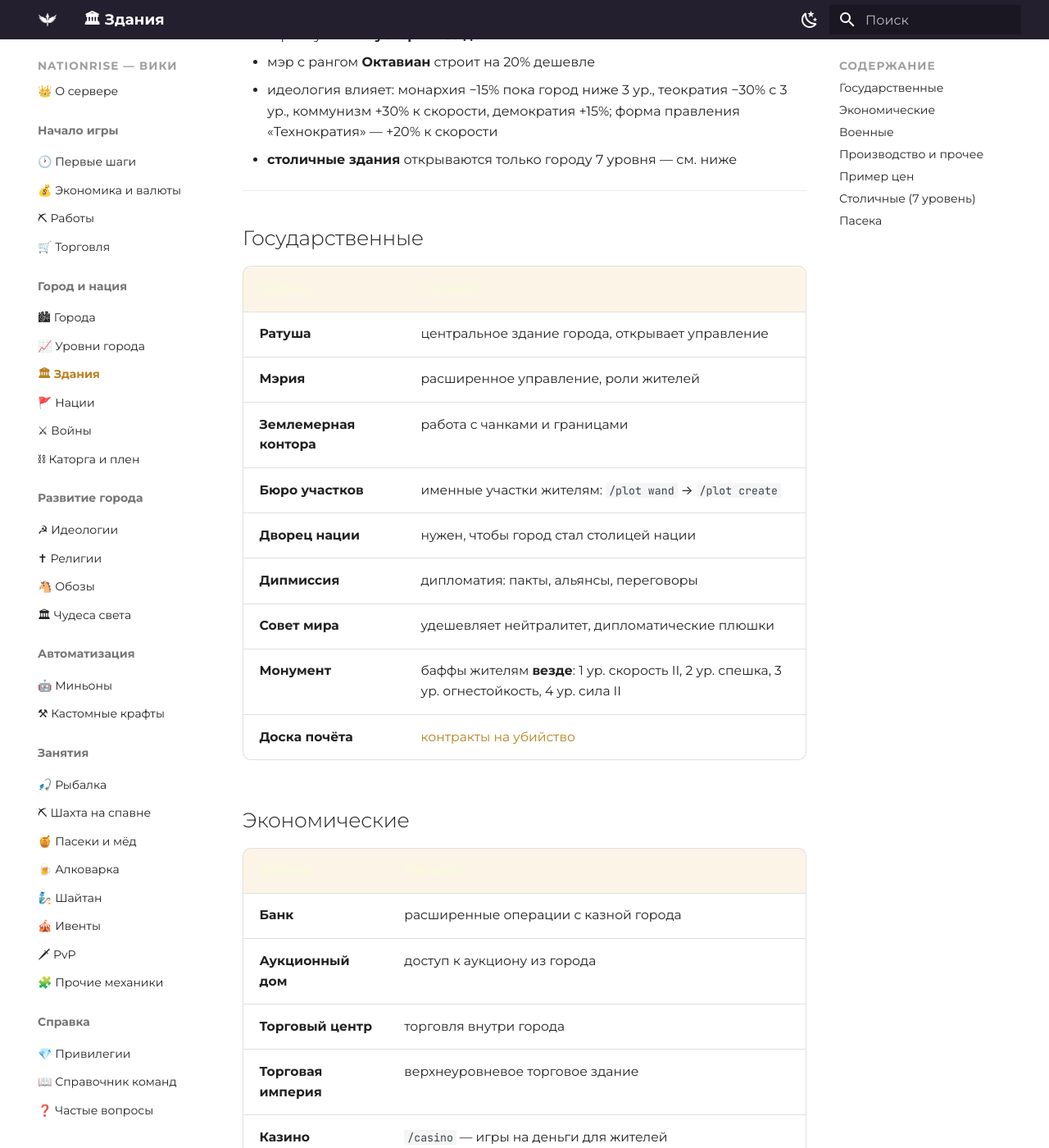
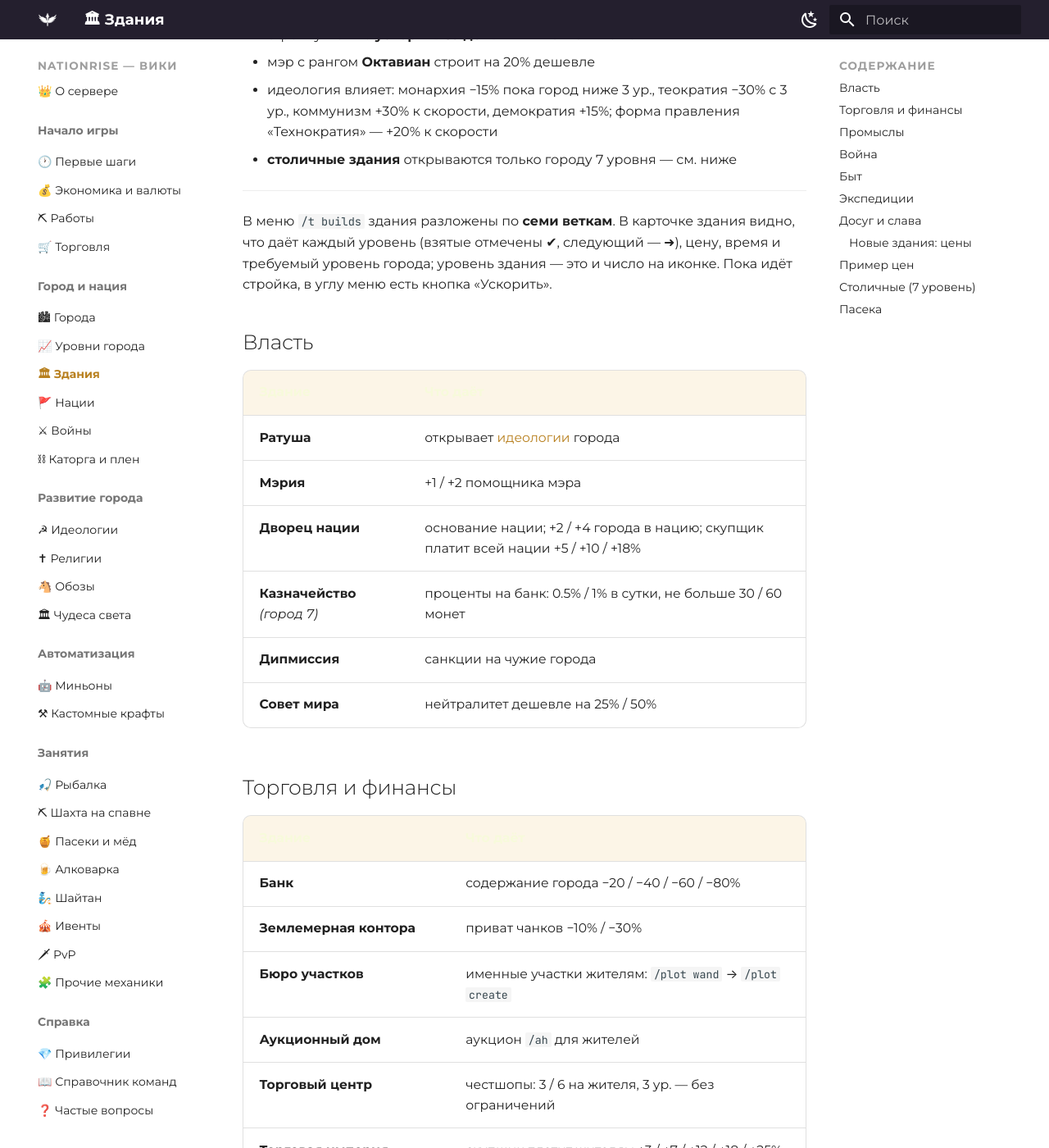
Before and after one commit to zixSSSed/NationRise-Wiki-RU, an MkDocs documentation site: the page built from docs/buildings.md, in a window 1280 px wide and 1400 px high, scrolled down 385 px. Shown: the whole window at 82% size. Built offline with MkDocs 1.6.1 and Material for MkDocs 9.7.7, drawn with Linux system fonts in a browser that asks for light colours; some of the changed text lies outside the part shown.

Commit message:
Здания: 7 веток, 5 новых зданий, Монумент 5; шахта 1400/2500; спавнеры; Добыча IV/V в лавке Дома
Co-Authored-By: Claude Opus 5.5 <noreply@anthropic.com>

```diff
--- a/docs/buildings.md
+++ b/docs/buildings.md
@@ -15,58 +15,99 @@
 
 ---
 
-## Государственные
+В меню `/t builds` здания разложены по **семи веткам**. В карточке здания видно, что даёт
+каждый уровень (взятые отмечены ✔, следующий — ➜), цену, время и требуемый уровень города;
+уровень здания — это и число на иконке. Пока идёт стройка, в углу меню есть кнопка «Ускорить».
+
+## Власть
 
 | Здание | Что даёт |
 |---|---|
-| **Ратуша** | центральное здание города, открывает управление |
-| **Мэрия** | расширенное управление, роли жителей |
-| **Землемерная контора** | работа с чанками и границами |
-| **Бюро участков** | именные участки жителям: `/plot wand` → `/plot create` |
-| **Дворец нации** | нужен, чтобы город стал столицей нации |
-| **Дипмиссия** | дипломатия: пакты, альянсы, переговоры |
-| **Совет мира** | удешевляет нейтралитет, дипломатические плюшки |
-| **Монумент** | баффы жителям **везде**: 1 ур. скорость II, 2 ур. спешка, 3 ур. огнестойкость, 4 ур. сила II |
-| **Доска почёта** | [контракты на убийство](pvp.md#контракты-на-убийство) |
+| **Ратуша** | открывает [идеологии](ideology.md) города |
+| **Мэрия** | +1 / +2 помощника мэра |
+| **Дворец нации** | основание нации; +2 / +4 города в нацию; скупщик платит всей нации +5 / +10 / +18% |
+| **Казначейство** *(город 7)* | проценты на банк: 0.5% / 1% в сутки, не больше 30 / 60 монет |
+| **Дипмиссия** | санкции на чужие города |
+| **Совет мира** | нейтралитет дешевле на 25% / 50% |
 
-## Экономические
+## Торговля и финансы
 
 | Здание | Что даёт |
 |---|---|
-| **Банк** | расширенные операции с казной города |
-| **Аукционный дом** | доступ к аукциону из города |
-| **Торговый центр** | торговля внутри города |
-| **Торговая империя** | верхнеуровневое торговое здание |
-| **Казино** | `/casino` — игры на деньги для жителей |
-| **Склад** | общий склад: 9 / 18 / 27 слотов по уровням, 4 уровень (столица) — четвёртая страница |
-| **Камера хранения** | личный рюкзак на 45 слотов **всем жителям** города |
+| **Банк** | содержание города −20 / −40 / −60 / −80% |
+| **Землемерная контора** | приват чанков −10% / −30% |
+| **Бюро участков** | именные участки жителям: `/plot wand` → `/plot create` |
+| **Аукционный дом** | аукцион `/ah` для жителей |
+| **Торговый центр** | честшопы: 3 / 6 на жителя, 3 ур. — без ограничений |
+| **Торговая империя** | скупщик платит жителям +3 / +7 / +12 / +18 / +25% |
+| **Торговая гильдия** *(город 7)* | +2 / +4 лота на аукционе каждому жителю |
+
+## Промыслы
+
+| Здание | Что даёт |
+|---|---|
+| **Мастерская** | 1 ур. `/anvil`, 2 ур. `/wb`, 3 ур. `/fix`; 4 ур. (город 7) — `/fix all` раз в час |
+| **ПТУ Сухого Лога** | +20% / +35% опыта жителям |
+| **Академия** *(город 7)* | +10% / +20% к зарплате на [работах](jobs.md) |
+| **Цех миньонов** | крафт [миньонов](minions.md), прокачка до 10 лвл, закупка топлива |
+| **Пасека** | сортовой мёд — см. ниже |
+| **Шахтёрская артель** 🆕 | +10% / +20% жетонов в [шахте](mine.md) жителям |
+| **Рыбный порт** 🆕 | +10% / +20% якорей с улова жителям ([рыбалка](fishing.md)) |
+| **Мануфактура** *(город 7)* | +1 / +2 слота миньонов городу |
+| **Зверинец** *(город 7)* | спавнеры на земле города на 15% чаще |
+
+## Война
+
+| Здание | Что даёт |
+|---|---|
+| **Гарнизон** | 1 / 2 / 3 аутпоста |
+| **Казармы** | 1 ур. рейды, 2 ур. перезарядка рейдов −20%, 3 ур. объявление войн |
+| **Сторожевая башня** 🆕 | 1 ур. — тревога всем жителям, когда враг по войне заходит на землю города (раз в 2 мин на врага, с координатами); 2 ур. — враги на вашей земле подсвечены сквозь стены |
+| **Цитадель** *(город 7)* | +75 / +150 стартовых очков в каждой войне |
+| **Концлагерь** | [каторга](prison.md): 1 / 3 / 5 пленных |
+| **Доска почёта** | [контракты на убийство](pvp.md#контракты-на-убийство) |
+
+## Быт
+
+| Здание | Что даёт |
+|---|---|
+| **Склад** | общий склад: 1–3 страницы, 4-я — город 7 |
+| **Камера хранения** | личный рюкзак на 45 слотов **всем жителям** — `/backpack` |
+| **Лазарет** 🆕 | после смерти: 1 ур. — Регенерация I на 10 с; 2 ур. — Регенерация II на 15 с + Поглощение на 30 с |
+| **Храм** | [религия](religion.md) города, ритуалы I / II / III |
 
 !!! tip "Камера хранения"
     Одно из самых полезных зданий: даёт `/backpack` всем жителям, а не только донатерам.
 
-## Военные
+## Экспедиции
 
 | Здание | Что даёт |
 |---|---|
-| **Казармы** | военные очки города (+25 за уровень) |
-| **Гарнизон** | военные очки, оборона |
-| **Цитадель** *(столица)* | +75 / +150 стартовых очков в каждой войне |
-| **Концлагерь** | [каторга](prison.md): 1 / 3 / 5 пленных по уровням |
-
-## Производство и прочее
-
-| Здание | Что даёт |
-|---|---|
-| **Мастерская** | 1 ур. `/anvil`, 2 ур. `/wb`, 3 ур. `/fix`; 4 ур. (столица) — `/fix all` всем жителям раз в час |
-| **ПТУ Сухого Лога** | обучение, профессии |
-| **Цех миньонов** | производство и апгрейд [миньонов](minions.md) |
-| **Храм** | нужен для [религии](religion.md) города |
-| **Адские врата** | доступ в Ад для жителей города |
-| **Врата Энда** | доступ в Энд для жителей города |
+| **Адские врата** | вход в Ад по расписанию; 2 ур. — на 15 мин раньше |
+| **Врата Энда** | вход в Энд по расписанию; 2 ур. — на 10 мин раньше |
 
 !!! note "Порталы открываются по расписанию"
     Ад и Энд доступны не всегда. Сколько осталось до открытия/закрытия:
     `/nethertime` и `/endtime`.
+
+## Досуг и слава
+
+| Здание | Что даёт |
+|---|---|
+| **Монумент** | баффы жителям **везде**: 1 ур. Скорость II, 2 ур. Спешка, 3 ур. Огнестойкость, 4 ур. Сила II, **5 ур. — Спешка II** 🆕 (1200 монет, город 6) |
+| **Таверна** 🆕 | на земле своего города голод на 30% / 60% медленнее |
+| **Казино** | `/casino` — игры на деньги для жителей |
+
+### Новые здания: цены
+
+| Здание | Уровни | Цена | Нужен город |
+|---|---|---|---|
+| Лазарет | 2 | 90 / 220 | 2 / 4 |
+| Таверна | 2 | 70 / 180 | 2 / 4 |
+| Шахтёрская артель | 2 | 120 / 300 | 3 / 5 |
+| Рыбный порт | 2 | 100 / 260 | 3 / 5 |
+| Сторожевая башня | 2 | 120 / 280 | 3 / 4 |
+| Монумент 5 ур. | — | 1200 | 6 |
 
 ---
 
```
Also changed, not shown: docs/mine.md (+2 -2 lines), docs/trade.md (+5 -1 lines).
